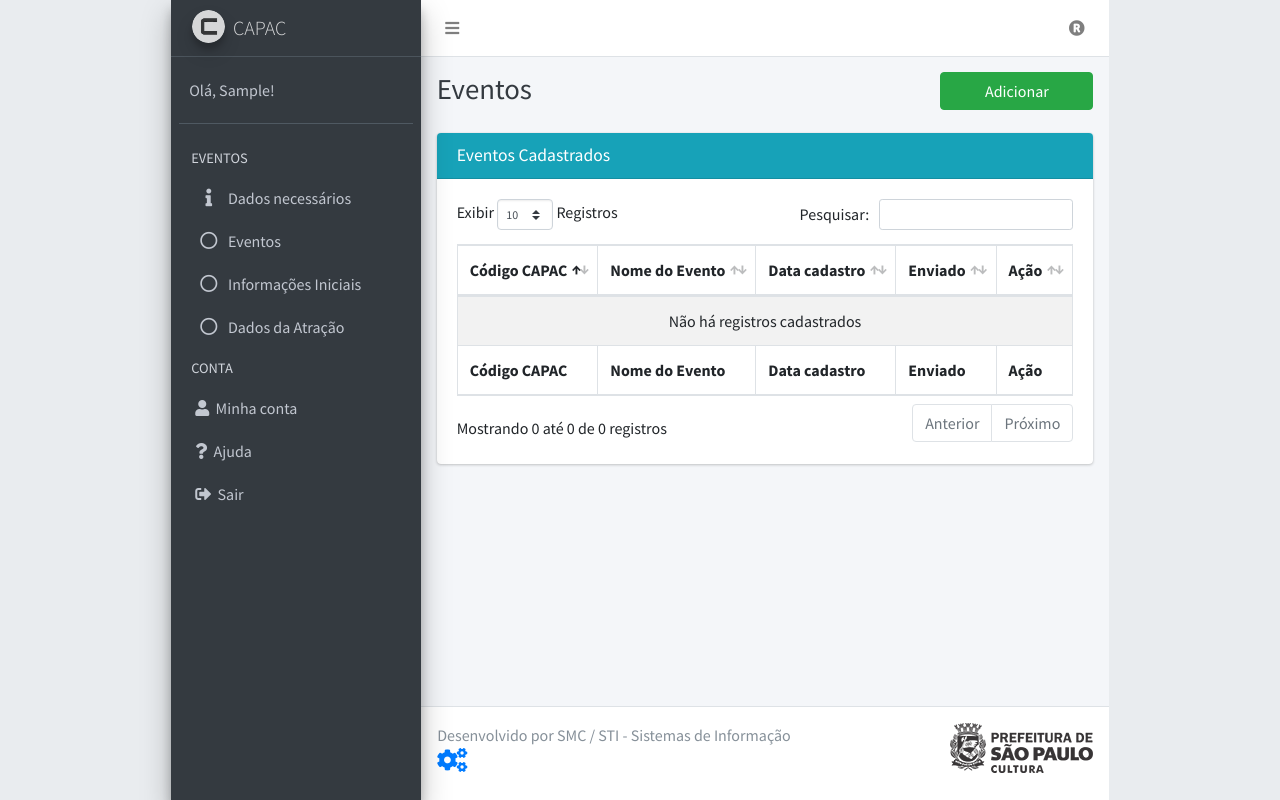
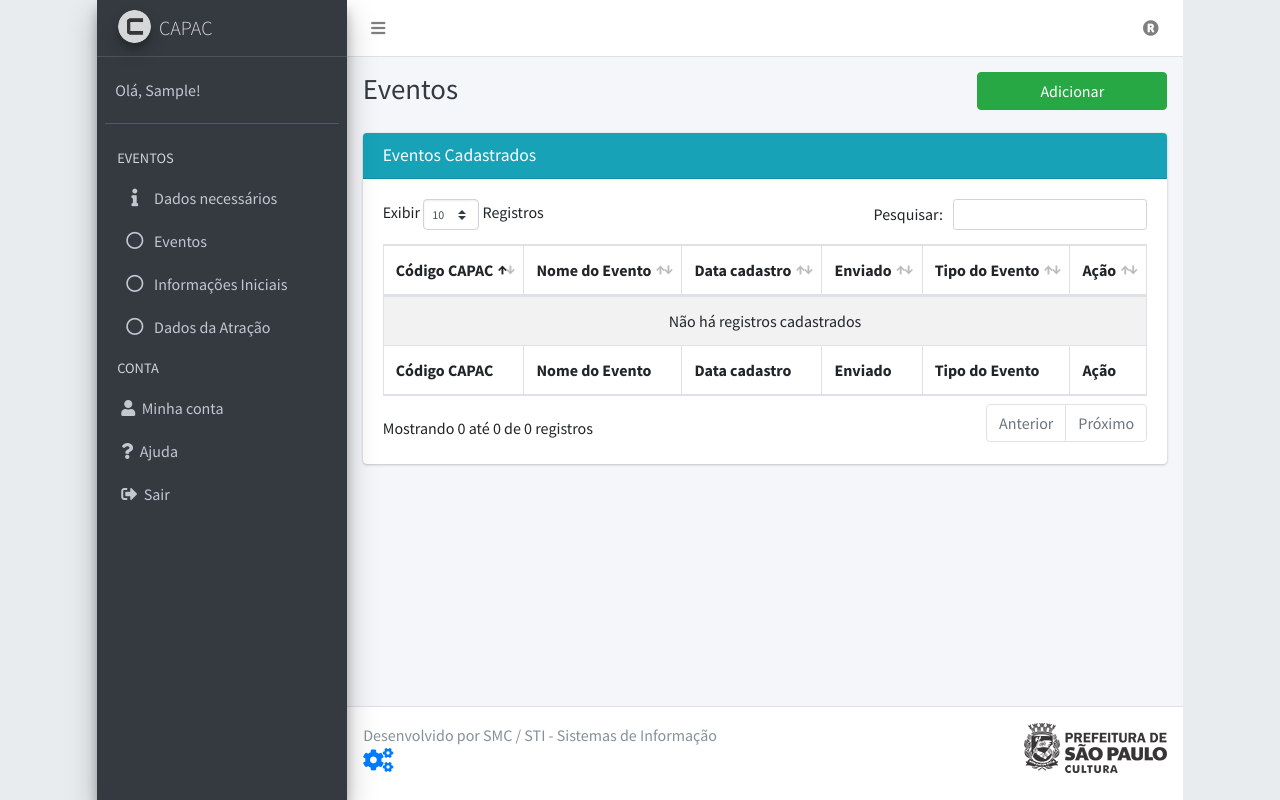
Before and after one commit to igsis/capac, a PHP site: page /eventos/evento_lista in a window 1280 px wide. Run offline with PHP 8.4, Linux system fonts and the light colour scheme; the visitor is signed in with stand-in values (Sample User, id 1); tables that the repository leaves empty or names only in its code hold one stand-in row (values such as "Sample post"); some libraries are stand-ins or nearby versions.

Commit message:
listagem de evento

```diff
--- a/controllers/EventoController.php
+++ b/controllers/EventoController.php
@@ -8,8 +8,15 @@ if ($pedidoAjax) {
 class EventoController extends EventoModel
 {
     public function listaEvento($usuario_id){
-        $consultaEvento = DbModel::consultaSimples("SELECT * FROM eventos AS e INNER JOIN atracoes a on e.id = a.evento_id WHERE e.publicado = 1 AND a.publicado AND a.oficina = 1 AND usuario_id = '$usuario_id'");
-        return $consultaEvento->fetchAll();
+        $consultaEvento = DbModel::consultaSimples("SELECT * FROM eventos AS e INNER JOIN tipos_contratacoes tc on e.tipo_contratacao_id = tc.id WHERE e.publicado != 0 AND usuario_id = '$usuario_id'");
+        $eventos = $consultaEvento->fetchAll(PDO::FETCH_OBJ);
+        return $eventos;
+    }
+
+    public function recuperaEvento($id) {
+        $id = MainModel::decryption($id);
+        $evento = EventoModel::getEvento($id);
+        return $evento;
     }
 
     public function insereEvento($post){
@@ -117,12 +124,6 @@ class EventoController extends EventoModel
         }
     }
 
-    public function recuperaEvento($id) {
-        $id = MainModel::decryption($id);
-        $evento = EventoModel::getEvento($id);
-        return $evento;
-    }
-
     public function exibeDescricaoPublico() {
         $publicos = DbModel::consultaSimples("SELECT publico, descricao FROM publicos WHERE publicado = '1' ORDER BY 1");
         foreach ($publicos->fetchAll() as $publico) {
--- a/models/MainModel.php
+++ b/models/MainModel.php
@@ -40,6 +40,11 @@ class MainModel extends DbModel
         $output = openssl_encrypt($string, METHOD, $key, 0, $iv);
         $output = base64_encode($output);
         return $output;
+    }
+
+    public function dataParaBR($data) {
+        $novaData = new DateTime($data);
+        return $novaData->format('d/m/Y');
     }
 
     /**
@@ -244,6 +249,7 @@ class MainModel extends DbModel
 
         /* Se não existe nenhum registro,apenas insere um para cada id de entidade fraca */
         if ($relacionamento->rowCount() == 0) {
+            /* Verifica se o ID da entidade fraca está em um array */
             if (is_array($idsEntidadeFraca)) {
                 foreach ($idsEntidadeFraca as $checkbox) {
                     $dadosInsert = [
--- a/views/modulos/eventos/evento_cadastro.php
+++ b/views/modulos/eventos/evento_cadastro.php
@@ -6,7 +6,7 @@
     $eventoObj = new EventoController();
     $evento = $eventoObj->recuperaEvento($id);
     if ($evento) {
-        $tipoContratacao = $evento->contratacao;
+        $tipoContratacao = $evento->tipo_contratacao_id;
     }
 
 ?>
--- a/views/modulos/eventos/evento_lista.php
+++ b/views/modulos/eventos/evento_lista.php
@@ -1,7 +1,7 @@
 <?php
 require_once "./controllers/EventoController.php";
 
-$eventos = new EventoController();
+$eventoObj = new EventoController();
 ?>
 <!-- Content Header (Page header) -->
 <div class="content-header">
@@ -37,17 +37,26 @@ $eventos = new EventoController();
                                     <th>Nome do Evento</th>
                                     <th>Data cadastro</th>
                                     <th>Enviado</th>
+                                    <th>Tipo do Evento</th>
                                     <th>Ação</th>
                                 </tr>
                             </thead>
                             <tbody>
-                                <?php foreach ($eventos -> listaEvento("1") as $evento): ?>
+                                <?php foreach ($eventoObj->listaEvento($_SESSION['idUsuario_c']) as $evento): ?>
                                 <tr>
-                                    <td></td>
-                                    <td></td>
-                                    <td></td>
-                                    <td></td>
-                                    <td><button class="btn">Abrir</button> </td>
+                                    <td><?=$evento->id?></td>
+                                    <td><?=$evento->nome_evento?></td>
+                                    <td><?=$eventoObj->dataParaBR($evento->data_cadastro)?></td>
+                                    <td><?=$evento->publicado == 1 ? "Não" : "Sim"?></td>
+                                    <td><?=$evento->tipo_contratacao?></td>
+                                    <td>
+                                        <?php if ($evento->publicado == 1): ?>
+                                            <a href="<?=SERVERURL."eventos/evento_cadastro&key=".$eventoObj->encryption($evento->id)?>">
+                                                <button class="btn btn-app"><i class="fas fa-edit"></i>Editar</button>
+                                            </a>
+                                            <button class="btn btn-app"><i class="fas fa-trash"></i>Apagar</button>
+                                        <?php endif; ?>
+                                    </td>
                                 </tr>
                                 <?php endforeach; ?>
                             </tbody>
@@ -57,6 +66,7 @@ $eventos = new EventoController();
                                     <th>Nome do Evento</th>
                                     <th>Data cadastro</th>
                                     <th>Enviado</th>
+                                    <th>Tipo do Evento</th>
                                     <th>Ação</th>
                                 </tr>
                             </tfoot>
```
